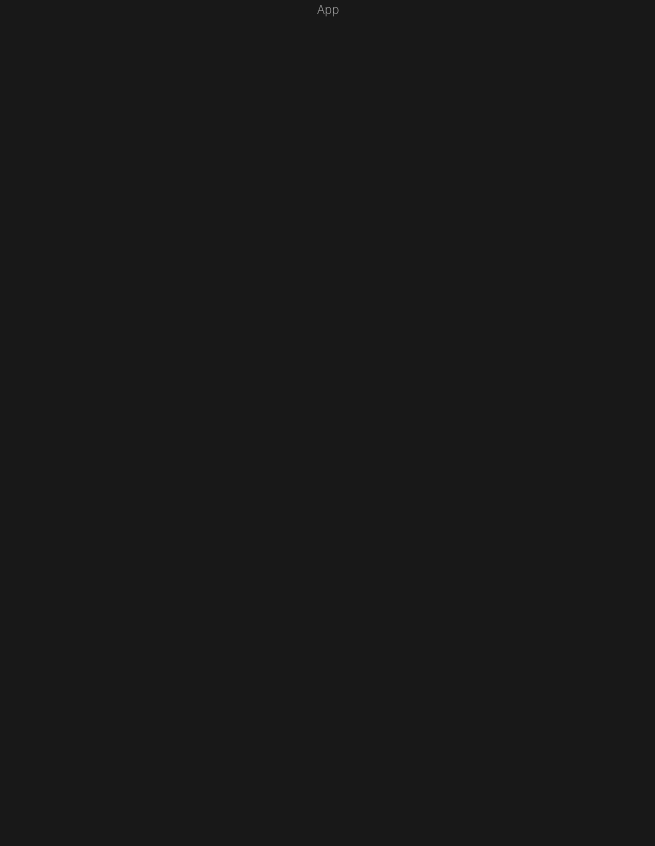
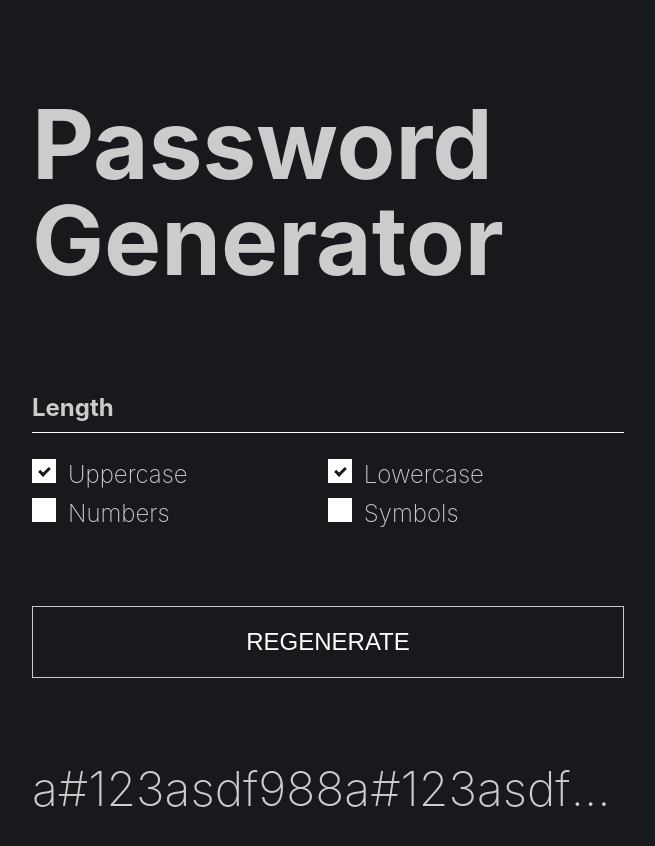
Before and after one commit to imyelo/password-generator, a React app: page / in a window 1280 px wide. Shown: the top 846 px of the page, without its empty margins (312-967 px from the left). Before the commit the page ends 800 px from the top, so only its background shows below. Built offline with nearby package versions, Linux system fonts and the light colour scheme; the HTML template or start-up script is replaced by a standard one.

Commit message:
feat: create ui

```diff
--- a/src/assets/css/style.css
+++ b/src/assets/css/style.css
@@ -1,12 +1,6 @@
 body {
   margin: 0;
-  background: #181818;
+  background: hsl(220,10%,10%);
   color: #ccc;
-  text-align: center;
   font: 200 12px/1.62 -apple-system,BlinkMacSystemFont,Segoe UI,Droid Sans,Helvetica Neue,PingFang SC,Hiragino Sans GB,Droid Sans Fallback,Microsoft YaHei,sans-serif;
 }
-
-html, body, #app {
-  height: 100%;
-  overflow: hidden;
-}
--- a/src/components/App.js
+++ b/src/components/App.js
@@ -1,9 +1,41 @@
-import React, { useState, useEffect } from 'react'
+import React from 'react'
 import './App.less'
 
 const App = () => {
-  return <div>
-    App
+  return <div className="main">
+    <h1>Password Generator</h1>
+    <form className="generator">
+      <div className="control-input">
+        <label>Length</label>
+        <input className="length" />
+      </div>
+      <div className="checkboxs">
+        <div className="control">
+          <input type="checkbox" name="uppercase" checked />
+          <span className="checkmark"></span>
+          <label>Uppercase</label>
+        </div>
+        <div className="control">
+          <input type="checkbox" name="lowercase" checked />
+          <span className="checkmark"></span>
+          <label>Lowercase</label>
+        </div>
+        <div className="control">
+          <input type="checkbox" name="numbers" />
+          <span className="checkmark"></span>
+          <label>Numbers</label>
+        </div>
+        <div className="control">
+          <input type="checkbox" name="symbols" />
+          <span className="checkmark"></span>
+          <label>Symbols</label>
+        </div>
+      </div>
+      <button>Regenerate</button>
+    </form>
+    <div className="result">
+      a#123asdf988a#123asdf988a#123asdf988a#123asdf988
+    </div>
   </div>
 }
 
--- a/src/components/App.less
+++ b/src/components/App.less
@@ -1,3 +1,109 @@
-.app {
-  font-size: 12px;
+.main {
+  font-size: 24px;
+  width: 100%;
+  // height: 100%;
+  // display: flex;
+  // justify-content: center;
+  // align-items: center;
+  margin: 0 auto;
+  padding: 0 24px 24px;
+  box-sizing: border-box;
+  max-width: 640px;
+  input {
+    font-size: 24px;
+  }
+  input, button {
+    outline: none;
+  }
 }
+
+h1 {
+  margin: 1em 0;
+  font-size: 96px;
+  line-height: 1em;
+}
+
+.generator {
+  .control-input {
+    margin: 1em 0;
+    width: 100%;
+    height: 2em;
+    display: flex;
+    align-items: center;
+    line-height: 2em;
+    label {
+      flex: 1;
+      border-bottom: 1px solid #fff;
+      font-weight: bold;
+    }
+    input {
+      width: 100%;
+      height: 2em;
+      padding: 0;
+      margin: 0;
+      color: #fff;
+      background: transparent;
+      border: none;
+      box-shadow: none;
+      border-bottom: 1px solid #fff;
+      text-align: center;
+      outline: none;
+    }
+  }
+  .checkboxs {
+    display: grid;
+    grid-template-columns: auto auto;
+    .control {
+      position: relative;
+      input[type=checkbox] {
+        display: none;
+      }
+      .checkmark {
+        width: 24px;
+        height: 24px;
+        background: #fff;
+        display: inline-block;
+        margin-right: 0.5em;
+        &:after {
+          content: "";
+          position: absolute;
+        }
+      }
+      input[type=checkbox]:checked ~ .checkmark:after {
+        left: 9px;
+        top: 9px;
+        width: 4px;
+        height: 8px;
+        border: solid hsl(220,10%,10%);
+        border-width: 0 3px 3px 0;
+        -webkit-transform: rotate(45deg);
+        -ms-transform: rotate(45deg);
+        transform: rotate(45deg);
+      }
+    }
+  }
+  button {
+    width: 100%;
+    height: 3em;
+    margin: 3em 0;
+    font-size: 24px;
+    text-transform: uppercase;
+    background-color: hsl(220,10%,10%);
+    border: 1px solid #ccc;
+    color: #fff;
+    transition: all 200ms ease;
+    cursor: pointer;
+    &:hover {
+      background-color: #fff;
+      border: #fff;
+      color: hsl(220,10%,10%);
+    }
+  }
+}
+
+.result {
+  width: 100%;
+  font-size: 48px;
+  overflow: hidden;
+  text-overflow: ellipsis;
+}
```
